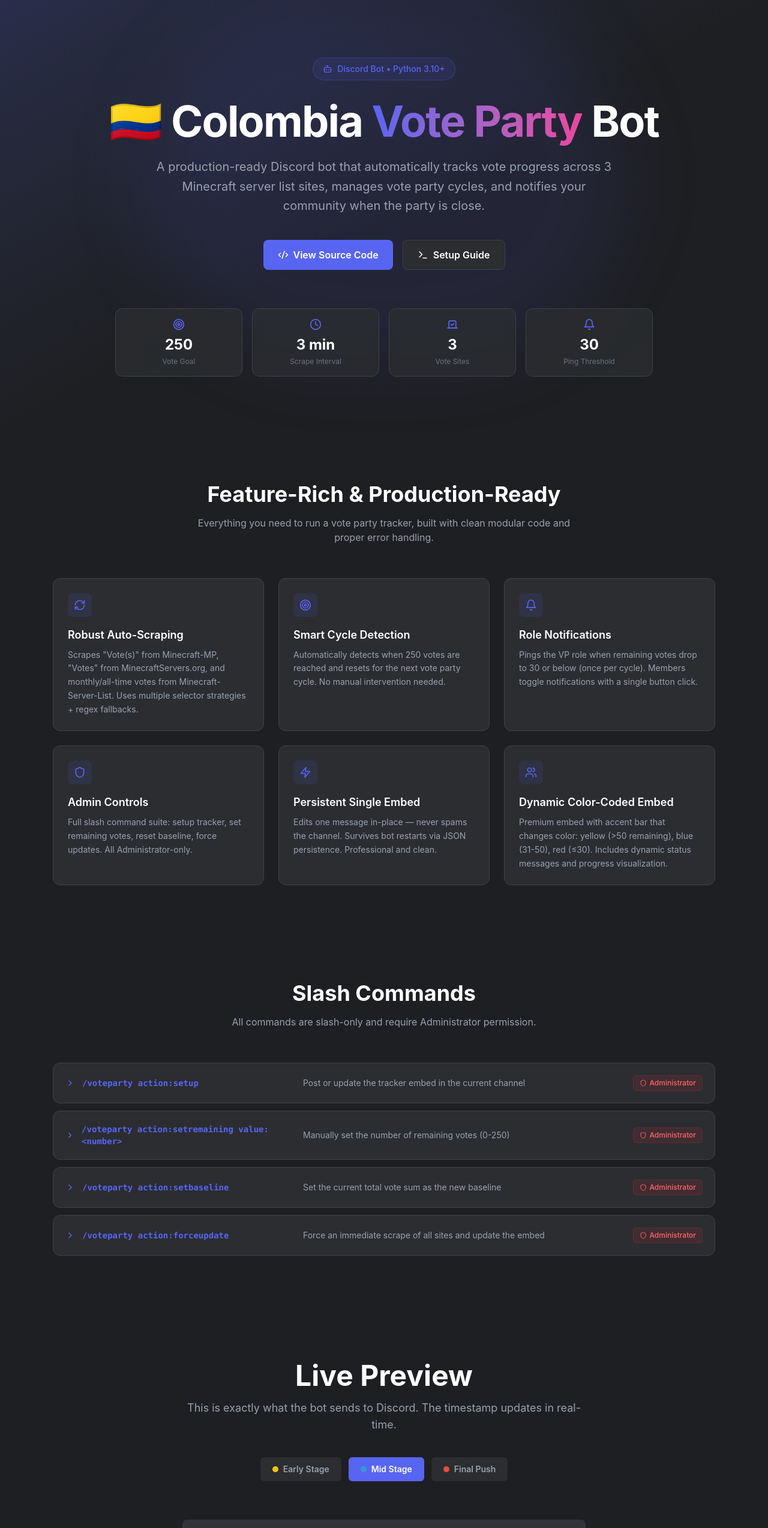
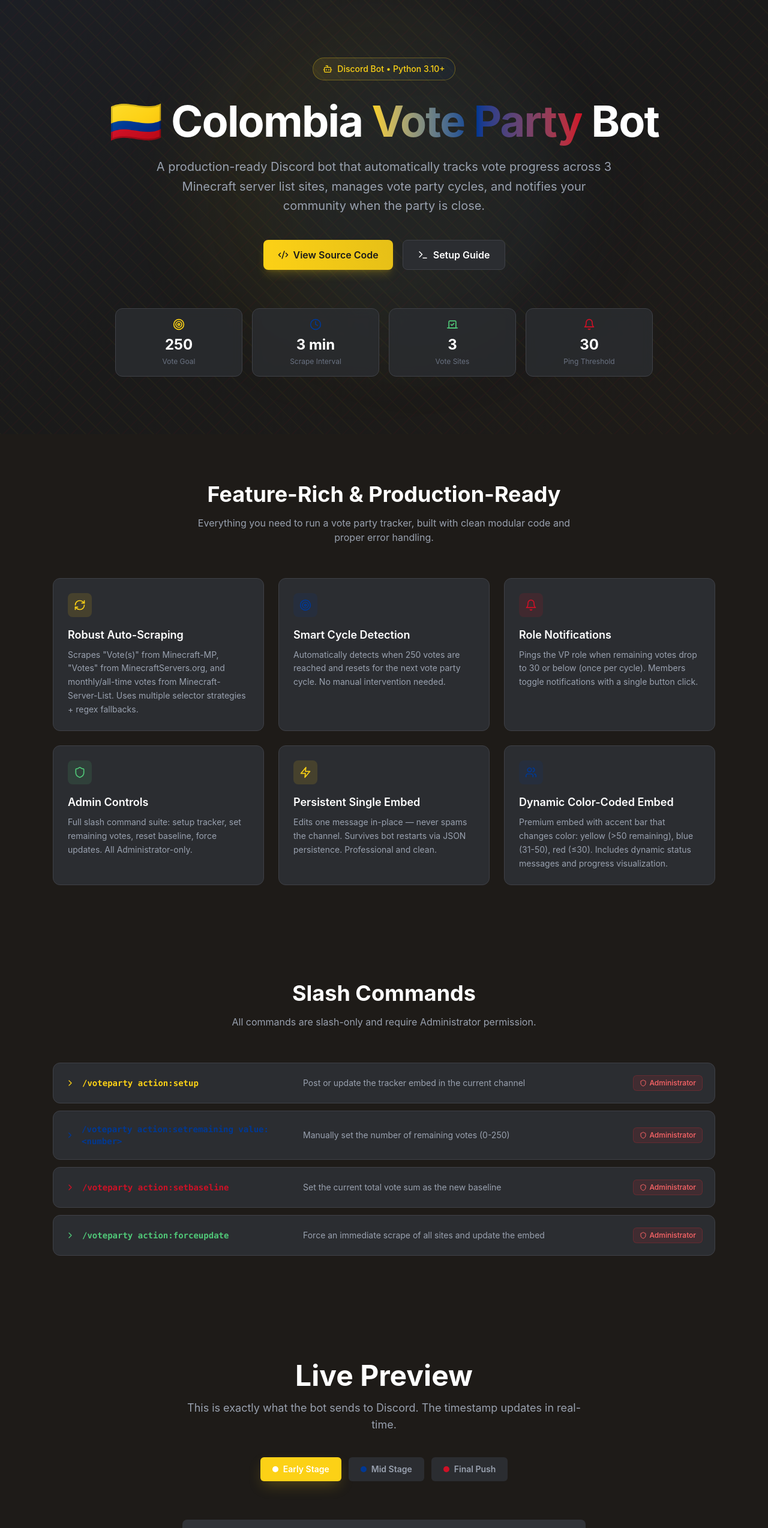
Before and after one commit to WOL321/vp, a React (Vite) app: page / in a window 1280 px wide. Shown: the top 2548 px of the page at 60% size. Built offline with nearby package versions, Linux system fonts and the light colour scheme.

Commit message:
task snapshot e76fce53-a290-4d3e-b028-8b69757fbee3

```diff
--- a/src/App.tsx
+++ b/src/App.tsx
@@ -22,6 +22,16 @@ import {
 import { mainBotCode, requirementsTxt, envExample, setupInstructions } from './data/botCode';
 
 const VOTE_GOAL = 250;
+
+// Colombian color palette
+const COLORS = {
+  yellow: '#FCD116',
+  blue: '#003893',
+  red: '#CE1126',
+  emerald: '#50C878',
+  darkBg: '#1a1a1a',
+  warmDark: '#1e1b18',
+};
 
 // Helper function to format relative time
 function formatRelativeTime(seconds: number): string {
@@ -84,9 +94,18 @@ function CodeBlock({ code, language = 'python' }: { code: string; language?: str
 function Hero() {
   return (
     <section className="relative overflow-hidden">
-      {/* Background gradient */}
-      <div className="absolute inset-0 bg-gradient-to-br from-[#5865F2]/20 via-[#1e1f22] to-[#1e1f22]" />
-      <div className="absolute top-0 left-1/2 -translate-x-1/2 w-[800px] h-[600px] bg-[#5865F2]/10 rounded-full blur-3xl" />
+      {/* Colombian-inspired background with Wayuu pattern */}
+      <div className="absolute inset-0 bg-gradient-to-br from-[#003893]/10 via-[#1a1a1a] to-[#1e1b18]" />
+
+      {/* Wayuu-inspired geometric pattern overlay */}
+      <div className="absolute inset-0 opacity-[0.03]" style={{
+        backgroundImage: `repeating-linear-gradient(45deg, ${COLORS.yellow} 0px, ${COLORS.yellow} 2px, transparent 2px, transparent 20px),
+                          repeating-linear-gradient(-45deg, ${COLORS.red} 0px, ${COLORS.red} 2px, transparent 2px, transparent 20px)`,
+      }} />
+
+      {/* Warm glow effects */}
+      <div className="absolute top-0 left-1/4 w-[600px] h-[600px] bg-[#FCD116]/5 rounded-full blur-3xl" />
+      <div className="absolute top-20 right-1/4 w-[500px] h-[500px] bg-[#003893]/8 rounded-full blur-3xl" />
 
       <div className="relative max-w-6xl mx-auto px-6 py-24 text-center">
         <motion.div
@@ -94,14 +113,14 @@ function Hero() {
           animate={{ opacity: 1, y: 0 }}
           transition={{ duration: 0.6 }}
         >
-          <div className="inline-flex items-center gap-2 px-4 py-2 rounded-full bg-[#5865F2]/10 border border-[#5865F2]/30 text-[#5865F2] text-sm font-medium mb-8">
+          <div className="inline-flex items-center gap-2 px-4 py-2 rounded-full bg-gradient-to-r from-[#FCD116]/10 to-[#003893]/10 border border-[#FCD116]/30 text-[#FCD116] text-sm font-medium mb-8">
             <Bot size={16} />
             Discord Bot • Python 3.10+
           </div>
 
           <h1 className="text-5xl md:text-7xl font-bold text-white mb-6 tracking-tight">
             🇨🇴 Colombia{' '}
-            <span className="bg-gradient-to-r from-[#5865F2] to-[#EB459E] text-transparent bg-clip-text">
+            <span className="bg-gradient-to-r from-[#FCD116] via-[#003893] to-[#CE1126] text-transparent bg-clip-text">
               Vote Party
             </span>{' '}
             Bot
@@ -116,7 +135,7 @@ function Hero() {
           <div className="flex flex-wrap justify-center gap-4">
             <a
               href="#code"
-              className="inline-flex items-center gap-2 px-6 py-3 rounded-lg bg-[#5865F2] hover:bg-[#4752C4] text-white font-semibold transition-colors"
+              className="inline-flex items-center gap-2 px-6 py-3 rounded-lg bg-gradient-to-r from-[#FCD116] to-[#FCD116]/90 hover:from-[#FCD116]/90 hover:to-[#FCD116] text-[#1a1a1a] font-semibold transition-all shadow-lg shadow-[#FCD116]/20"
             >
               <Code2 size={18} />
               View Source Code
@@ -139,16 +158,16 @@ function Hero() {
           className="grid grid-cols-2 md:grid-cols-4 gap-4 mt-16 max-w-4xl mx-auto"
         >
           {[
-            { label: 'Vote Goal', value: '250', icon: Target },
-            { label: 'Scrape Interval', value: '3 min', icon: Clock },
-            { label: 'Vote Sites', value: '3', icon: Vote },
-            { label: 'Ping Threshold', value: '30', icon: Bell },
+            { label: 'Vote Goal', value: '250', icon: Target, color: COLORS.yellow },
+            { label: 'Scrape Interval', value: '3 min', icon: Clock, color: COLORS.blue },
+            { label: 'Vote Sites', value: '3', icon: Vote, color: COLORS.emerald },
+            { label: 'Ping Threshold', value: '30', icon: Bell, color: COLORS.red },
           ].map((stat) => (
             <div
               key={stat.label}
-              className="bg-[#2b2d31]/80 backdrop-blur rounded-xl p-4 border border-[#3f4147]"
+              className="bg-[#2b2d31]/80 backdrop-blur rounded-xl p-4 border border-[#3f4147] hover:border-[#FCD116]/30 transition-colors"
             >
-              <stat.icon size={20} className="text-[#5865F2] mx-auto mb-2" />
+              <stat.icon size={20} className="mx-auto mb-2" style={{ color: stat.color }} />
               <div className="text-2xl font-bold text-white">{stat.value}</div>
               <div className="text-xs text-gray-500 mt-1">{stat.label}</div>
             </div>
@@ -166,36 +185,42 @@ function Features() {
       title: 'Robust Auto-Scraping',
       description:
         'Scrapes "Vote(s)" from Minecraft-MP, "Votes" from MinecraftServers.org, and monthly/all-time votes from Minecraft-Server-List. Uses multiple selector strategies + regex fallbacks.',
+      color: COLORS.yellow,
     },
     {
       icon: Target,
       title: 'Smart Cycle Detection',
       description:
         'Automatically detects when 250 votes are reached and resets for the next vote party cycle. No manual intervention needed.',
+      color: COLORS.blue,
     },
     {
       icon: Bell,
       title: 'Role Notifications',
       description:
         'Pings the VP role when remaining votes drop to 30 or below (once per cycle). Members toggle notifications with a single button click.',
+      color: COLORS.red,
     },
     {
       icon: Shield,
       title: 'Admin Controls',
       description:
         'Full slash command suite: setup tracker, set remaining votes, reset baseline, force updates. All Administrator-only.',
+      color: COLORS.emerald,
     },
     {
       icon: Zap,
       title: 'Persistent Single Embed',
       description:
         'Edits one message in-place — never spams the channel. Survives bot restarts via JSON persistence. Professional and clean.',
+      color: COLORS.yellow,
     },
     {
       icon: Users,
       title: 'Dynamic Color-Coded Embed',
       description:
         'Premium embed with accent bar that changes color: yellow (>50 remaining), blue (31-50), red (≤30). Includes dynamic status messages and progress visualization.',
+      color: COLORS.blue,
     },
   ];
 
@@ -224,10 +249,22 @@ function Features() {
             whileInView={{ opacity: 1, y: 0 }}
             viewport={{ once: true }}
             transition={{ delay: i * 0.1 }}
-            className="bg-[#2b2d31] rounded-xl p-6 border border-[#3f4147] hover:border-[#5865F2]/50 transition-colors"
+            className="bg-[#2b2d31] rounded-xl p-6 border border-[#3f4147] transition-all hover:scale-105"
+            style={{ '--hover-color': feature.color } as any}
+            onMouseEnter={(e) => {
+              e.currentTarget.style.borderColor = feature.color + '80';
+              e.currentTarget.style.boxShadow = `0 10px 30px -10px ${feature.color}40`;
+            }}
+            onMouseLeave={(e) => {
+              e.currentTarget.style.borderColor = '#3f4147';
+              e.currentTarget.style.boxShadow = 'none';
+            }}
           >
-            <div className="w-10 h-10 rounded-lg bg-[#5865F2]/10 flex items-center justify-center mb-4">
-              <feature.icon size={20} className="text-[#5865F2]" />
+            <div
+              className="w-10 h-10 rounded-lg flex items-center justify-center mb-4"
+              style={{ backgroundColor: feature.color + '20' }}
+            >
+              <feature.icon size={20} style={{ color: feature.color }} />
             </div>
             <h3 className="text-lg font-semibold text-white mb-2">{feature.title}</h3>
             <p className="text-gray-400 text-sm leading-relaxed">{feature.description}</p>
@@ -244,21 +281,25 @@ function Commands() {
       name: '/voteparty action:setup',
       description: 'Post or update the tracker embed in the current channel',
       permission: 'Administrator',
+      color: COLORS.yellow,
     },
     {
       name: '/voteparty action:setremaining value:<number>',
       description: 'Manually set the number of remaining votes (0-250)',
       permission: 'Administrator',
+      color: COLORS.blue,
     },
     {
       name: '/voteparty action:setbaseline',
       description: 'Set the current total vote sum as the new baseline',
       permission: 'Administrator',
+      color: COLORS.red,
     },
     {
       name: '/voteparty action:forceupdate',
       description: 'Force an immediate scrape of all sites and update the embed',
       permission: 'Administrator',
+      color: COLORS.emerald,
     },
   ];
 
@@ -289,8 +330,8 @@ function Commands() {
             className="bg-[#2b2d31] rounded-xl p-5 border border-[#3f4147] flex flex-col md:flex-row md:items-center gap-3"
           >
             <div className="flex items-center gap-3 md:w-96 shrink-0">
-              <ChevronRight size={16} className="text-[#5865F2]" />
-              <code className="text-[#5865F2] font-mono text-sm font-semibold">
+              <ChevronRight size={16} style={{ color: cmd.color }} />
+              <code className="font-mono text-sm font-semibold" style={{ color: cmd.color }}>
                 {cmd.name}
               </code>
             </div>
@@ -340,11 +381,15 @@ function CodeViewer() {
             <button
               key={tab.name}
               onClick={() => setActiveTab(tab.name)}
-              className={`flex items-center gap-2 px-4 py-2 rounded-md text-sm font-medium transition-colors whitespace-nowrap ${
+              className={`flex items-center gap-2 px-4 py-2 rounded-md text-sm font-medium transition-all whitespace-nowrap ${
                 activeTab === tab.name
-                  ? 'bg-[#2b2d31] text-white border border-[#3f4147]'
+                  ? 'text-white border'
                   : 'text-gray-400 hover:text-white hover:bg-[#2b2d31]/50'
               }`}
+              style={activeTab === tab.name ? {
+                backgroundColor: COLORS.yellow + '20',
+                borderColor: COLORS.yellow + '60',
+              } : {}}
             >
               <tab.icon size={14} />
               {tab.name}
@@ -372,6 +417,7 @@ function SetupGuide() {
   const steps = [
     {
       title: 'Create a Discord Bot',
+      color: COLORS.yellow,
       description: (
         <>
           Go to{' '}
@@ -379,7 +425,8 @@ function SetupGuide() {
             href="https://discord.com/developers/applications"
             target="_blank"
             rel="noopener noreferrer"
-            className="text-[#5865F2] hover:underline inline-flex items-center gap-1"
+            className="hover:underline inline-flex items-center gap-1"
+            style={{ color: COLORS.blue }}
           >
             Discord Developer Portal <ExternalLink size={12} />
           </a>
@@ -391,16 +438,19 @@ function SetupGuide() {
     },
     {
       title: 'Invite the Bot',
+      color: COLORS.blue,
       description:
         'Use the OAuth2 URL Generator with scopes: bot + applications.commands. Select permissions: Send Messages, Embed Links, Manage Messages, Manage Roles, Read Message History, Use Slash Commands.',
     },
     {
       title: 'Create the VP Role',
+      color: COLORS.red,
       description:
         'In Server Settings → Roles, create a role named exactly "VP". Ensure the bot\'s role is above VP in the hierarchy.',
     },
     {
       title: 'Install & Run',
+      color: COLORS.emerald,
       description: (
         <div className="mt-3 space-y-2">
           <CodeBlock
@@ -414,6 +464,7 @@ python bot.py`}
     },
     {
       title: 'Initialize the Tracker',
+      color: COLORS.yellow,
       description:
         'In your desired channel, run /voteparty action:setup. The tracker embed will appear with the 🔔 Get Notified button.',
     },
@@ -446,7 +497,10 @@ python bot.py`}
             className="flex gap-5"
           >
             <div className="flex flex-col items-center">
-              <div className="w-10 h-10 rounded-full bg-[#5865F2] flex items-center justify-center text-white font-bold text-sm shrink-0">
+              <div
+                className="w-10 h-10 rounded-full flex items-center justify-center text-white font-bold text-sm shrink-0"
+                style={{ backgroundColor: step.color }}
+              >
                 {i + 1}
               </div>
               {i < steps.length - 1 && (
@@ -467,7 +521,7 @@ python bot.py`}
 }
 
 function EmbedPreview() {
-  const [previewState, setPreviewState] = useState<'yellow' | 'blue' | 'red'>('blue');
+  const [previewState, setPreviewState] = useState<'yellow' | 'blue' | 'red'>('yellow');
   const [lastUpdateSeconds, setLastUpdateSeconds] = useState(21);
 
   useEffect(() => {
@@ -478,9 +532,9 @@ function EmbedPreview() {
   }, []);
 
   const states = {
-    yellow: { remaining: 120, color: '#F1C40F', label: 'Early Stage', status: '✅ **All good! Let\'s get started!**' },
-    blue: { remaining: 47, color: '#3498DB', label: 'Mid Stage', status: '⚡ **Getting close! Keep voting!**' },
-    red: { remaining: 23, color: '#E74C3C', label: 'Final Push', status: '🔥 **Final push! Almost there!**' },
+    yellow: { remaining: 120, color: COLORS.yellow, label: 'Early Stage', status: '✅ **All good! Let\'s get started!**' },
+    blue: { remaining: 47, color: COLORS.blue, label: 'Mid Stage', status: '⚡ **Getting close! Keep voting!**' },
+    red: { remaining: 23, color: COLORS.red, label: 'Final Push', status: '🔥 **Final push! Almost there!**' },
   };
 
   const current = states[previewState];
@@ -514,13 +568,17 @@ function EmbedPreview() {
               }}
               className={`px-5 py-2.5 rounded-md text-sm font-semibold transition-all ${
                 previewState === key
-                  ? 'bg-[#5865F2] text-white'
+                  ? 'text-white shadow-lg'
                   : 'bg-[#2b2d31] text-gray-400 hover:text-white hover:bg-[#35373c]'
               }`}
+              style={previewState === key ? {
+                backgroundColor: state.color,
+                boxShadow: `0 10px 25px -5px ${state.color}40`,
+              } : {}}
             >
               <span
                 className="inline-block w-2.5 h-2.5 rounded-full mr-2"
-                style={{ backgroundColor: state.color }}
+                style={{ backgroundColor: previewState === key ? 'white' : state.color }}
               />
               {state.label}
             </button>
@@ -643,7 +701,10 @@ function EmbedPreview() {
 
               {/* Button */}
               <div className="mt-2">
-                <button className="bg-[#4e505c] hover:bg-[#6d6f7b] text-white text-sm font-medium px-4 py-1.5 rounded-sm transition-colors">
+                <button
+                  className="text-white text-sm font-medium px-4 py-1.5 rounded-sm transition-all hover:opacity-90"
+                  style={{ backgroundColor: current.color }}
+                >
                   🔔 Get Notified
                 </button>
               </div>
@@ -657,17 +718,24 @@ function EmbedPreview() {
 
 function Footer() {
   return (
-    <footer className="border-t border-[#3f4147] mt-10">
+    <footer className="border-t border-[#3f4147] mt-10 relative">
+      {/* Colombian flag stripe at the bottom */}
+      <div className="absolute bottom-0 left-0 right-0 h-1 flex">
+        <div className="flex-1" style={{ backgroundColor: COLORS.yellow }} />
+        <div className="flex-1" style={{ backgroundColor: COLORS.blue }} />
+        <div className="flex-1" style={{ backgroundColor: COLORS.red }} />
+      </div>
+
       <div className="max-w-6xl mx-auto px-6 py-10 text-center">
         <p className="text-gray-500 text-sm">
-          Colombia Vote Party Bot • Built for DiplomaticaMC • Python + discord.py 2.x
+          🇨🇴 Colombia Vote Party Bot • Built for DiplomaticaMC • Python + discord.py 2.x
         </p>
         <div className="flex justify-center gap-6 mt-4">
           <a
             href="https://discord.com/developers/docs"
             target="_blank"
             rel="noopener noreferrer"
-            className="text-gray-500 hover:text-[#5865F2] text-sm transition-colors"
+            className="text-gray-500 hover:text-[#FCD116] text-sm transition-colors"
           >
             Discord.py Docs
           </a>
@@ -675,7 +743,7 @@ function Footer() {
             href="https://minecraft-mp.com/server-s349345"
             target="_blank"
             rel="noopener noreferrer"
-            className="text-gray-500 hover:text-[#5865F2] text-sm transition-colors"
+            className="text-gray-500 hover:text-[#003893] text-sm transition-colors"
           >
             Minecraft-MP
           </a>
@@ -683,7 +751,7 @@ function Footer() {
             href="https://minecraftservers.org/server/679302"
             target="_blank"
             rel="noopener noreferrer"
-            className="text-gray-500 hover:text-[#5865F2] text-sm transition-colors"
+            className="text-gray-500 hover:text-[#CE1126] text-sm transition-colors"
           >
             MinecraftServers.org
           </a>
@@ -695,7 +763,7 @@ function Footer() {
 
 export default function App() {
   return (
-    <div className="min-h-screen bg-[#1e1f22] text-white">
+    <div className="min-h-screen text-white" style={{ backgroundColor: COLORS.warmDark }}>
       <Hero />
       <Features />
       <Commands />
```
